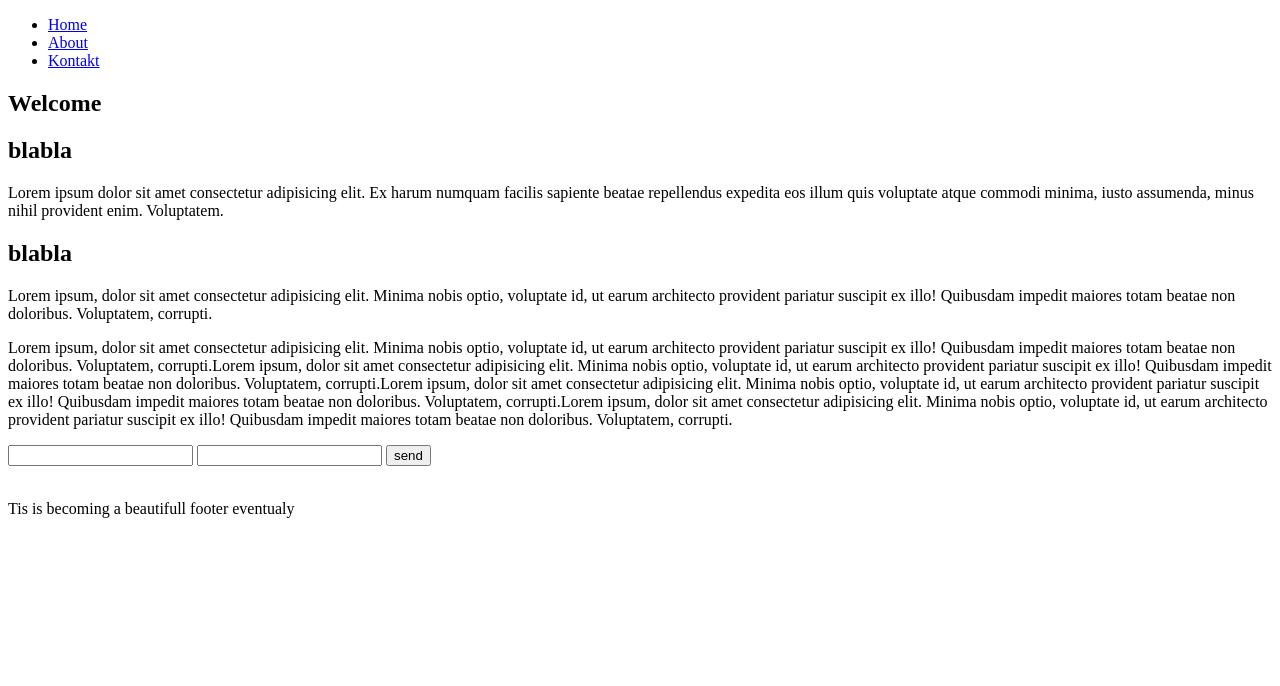
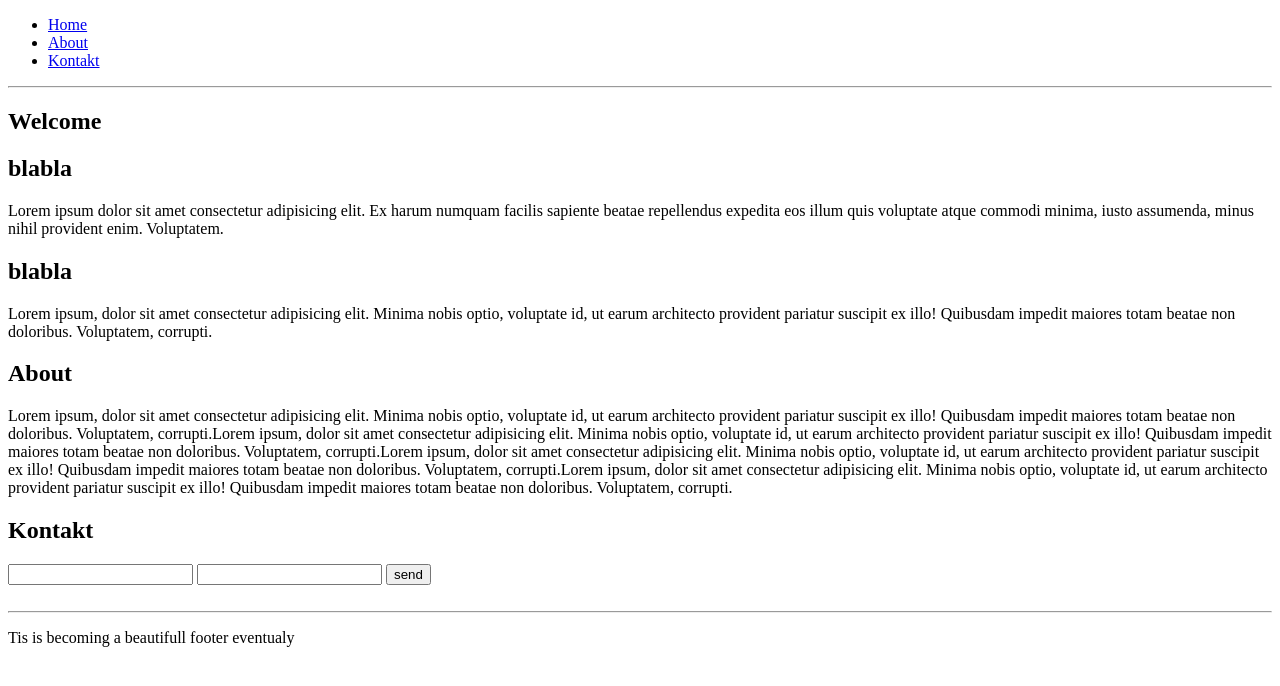
Before and after one commit to Akb-93/personal-website, a website: page index.html in a window 1280 px wide. Drawn offline with Linux system fonts and the light colour scheme.

Commit message:
first changes

```diff
--- a/index.html
+++ b/index.html
@@ -14,6 +14,7 @@
           <li><a href="#kontakt">Kontakt</a></li>
         </ul>
       </nav>
+      <hr />
     </header>
     <main>
       <section id="home">
@@ -38,7 +39,8 @@
           </p>
         </article>
       </section>
-      <section id="About">
+      <section id="about">
+        <h2>About</h2>
         <p>
           Lorem ipsum, dolor sit amet consectetur adipisicing elit. Minima nobis
           optio, voluptate id, ut earum architecto provident pariatur suscipit
@@ -57,6 +59,7 @@
         </p>
       </section>
       <section id="kontakt">
+        <h2>Kontakt</h2>
         <form action="">
           <input type="text" />
           <input type="email" name="E-mail" id="" />
@@ -65,7 +68,7 @@
       </section>
     </main>
     <br />
-
+    <hr />
     <footer><p>Tis is becoming a beautifull footer eventualy</p></footer>
   </body>
 </html>
```
